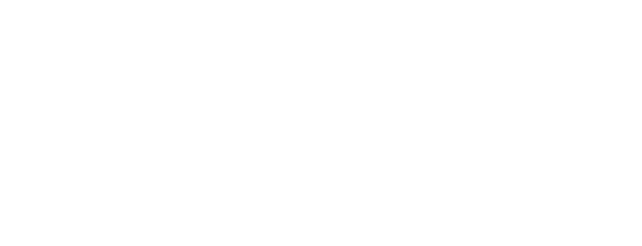
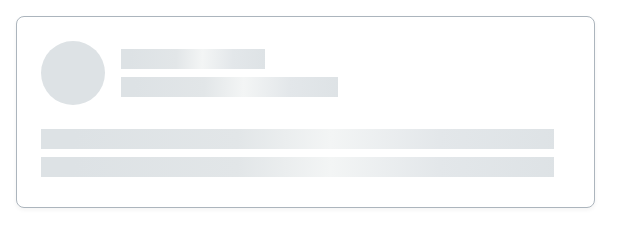
Before and after one commit to js-tasks-ru/htmlcss-20220317_dieillusion, a website: page 04-lection2/02-skeleton/index.html in a window 1280 px wide. Shown: the whole page, without its empty margins (0-642 px from the left). Drawn offline with Linux system fonts and the light colour scheme.

Commit message:
Add skeleton

```diff
--- a/04-lection2/02-skeleton/index.html
+++ b/04-lection2/02-skeleton/index.html
@@ -5,7 +5,19 @@
         <link rel="stylesheet" href="../../assets/css/main.css">
         <link rel="stylesheet" href="./skeleton.css">
     </head>
-    <body>
-
+    <body style='padding: 16px; width: 579px;'>
+      <div class='skeleton'>
+        <div class='skeleton__user-info'>
+          <div class='skeleton__avatar'></div>
+          <div class='skeleton__line-wrapper'>
+            <div class='skeleton__line skeleton__line_third-size'></div>
+            <div class='skeleton__line skeleton__line_half-size'></div>
+          </div>
+        </div>
+        <div class='skeleton__line-wrapper'>
+          <div class='skeleton__line'></div>
+          <div class='skeleton__line'></div>
+        </div>
+      </div>
     </body>
 </html>
--- a/04-lection2/02-skeleton/skeleton.css
+++ b/04-lection2/02-skeleton/skeleton.css
@@ -0,0 +1,46 @@
+.skeleton {
+    display: flex;
+    flex-direction: column;
+    height: 192px;
+    background: var(--white);
+    border: var(--border-width) solid var(--grey-3);
+    box-sizing: border-box;
+    border-radius: 8px;
+    padding: 24px 40px 32px 24px;
+    gap: 24px;
+    box-shadow: 0 2px 4px rgba(33, 36, 41, 0.05);
+}
+
+.skeleton__user-info {
+    display: flex;
+    gap: 16px;
+    align-items: center;
+}
+
+.skeleton__avatar {
+    height: 64px;
+    min-width: 64px;
+    border-radius: 50%;
+    background: var(--grey-2);
+}
+
+.skeleton__line-wrapper {
+    display: flex;
+    width: 100%;
+    flex-direction: column;
+    gap: 8px;
+}
+
+.skeleton__line {
+    width: 100%;
+    height: 20px;
+    background: linear-gradient(92.51deg, #DDE2E5 6.44%, #E2E6E8 38.47%, #F3F5F5 56.48%, #E3E7EA 77.5%, #DDE2E5 102.52%);
+}
+
+.skeleton__line_half-size {
+    width: 50%;
+}
+
+.skeleton__line_third-size {
+    width: calc(100% / 3);
+}
```
